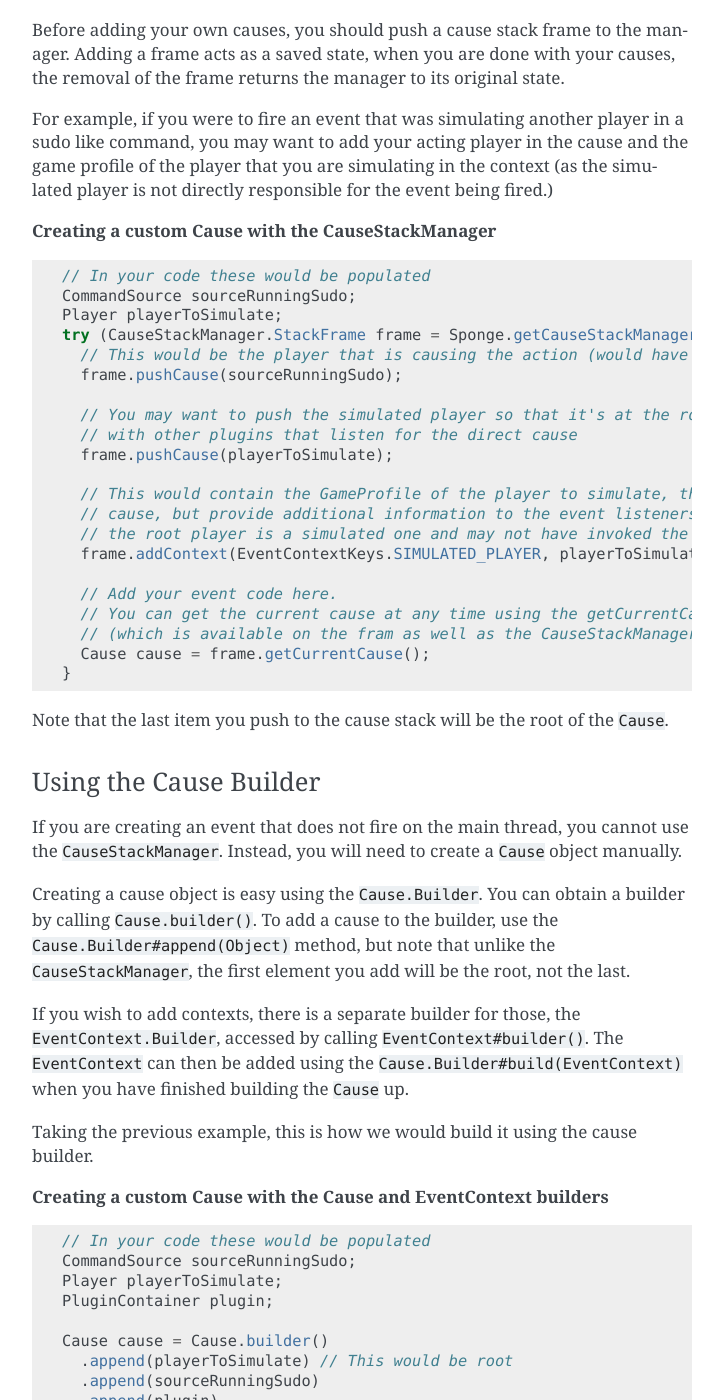
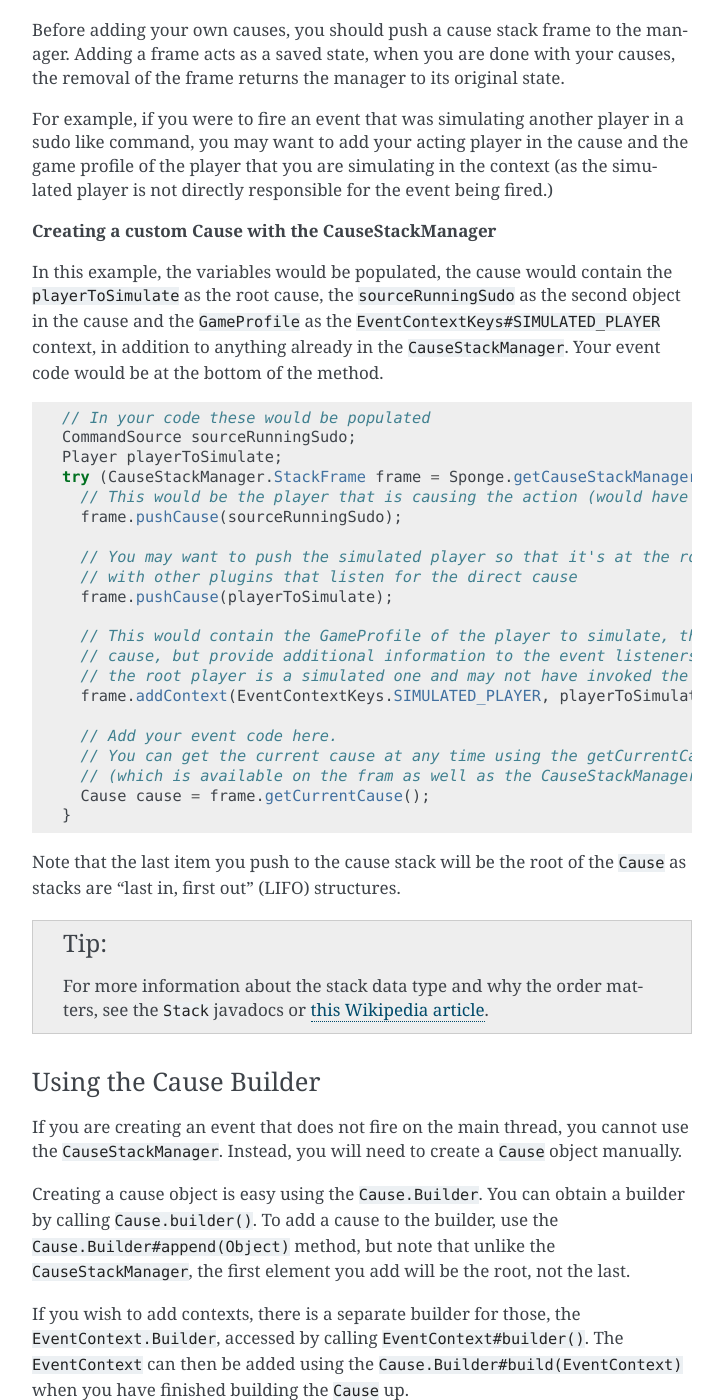
Before and after one commit to SpongePowered/SpongeDocs, a Sphinx documentation site: the page built from source/plugin/event/causes.rst, in a window 1280 px wide and 1400 px high, scrolled down 3659 px. Shown: the whole window, without its empty margins (388-1111 px from the left). Built offline with Sphinx 7.4.7, drawn with Linux system fonts in a browser that asks for light colours; pages that are not in the unit, such as notebooks, are missing from menus; cross-references to code outside the pages are shown as plain code; some of the changed text lies outside the part shown.

Commit message:
Adjustments based on feedback
* Update code style for one of the examples
* Upgrade note to warning about the main thread requirement
* Add some explanation for example code before the example for translation purposes
* Add tip providing additional information about the Stack data type

```diff
--- a/source/plugin/event/causes.rst
+++ b/source/plugin/event/causes.rst
@@ -17,9 +17,11 @@
     org.spongepowered.api.event.cause.EventContextKeys
     org.spongepowered.api.event.entity.DamageEntityEvent
     org.spongepowered.api.plugin.PluginContainer
+    org.spongepowered.api.profile.GameProfile
     java.lang.Class
     java.lang.Object
     java.lang.String
+    java.util.Stack
 
 Events are great for attaching additional logic to game actions, but they have the drawback of providing next to no
 context as to what has **caused** that event to occur. The :javadoc:`Cause` object allows providing and receiving
@@ -141,7 +143,7 @@
 Using the CauseStackManager
 ===========================
 
-.. note::
+.. warning::
 
     The ``CauseStackManager`` only works on the main server thread. If you call it from a
     different thread, an ``IllegalStateException`` will be thrown. Ensure you are on the main
@@ -165,6 +167,11 @@
 simulating in the context (as the simulated player is not directly responsible for the event being fired.)
 
 **Creating a custom Cause with the CauseStackManager**
+
+In this example, the variables would be populated, the cause would contain the ``playerToSimulate`` as
+the root cause, the ``sourceRunningSudo`` as the second object in the cause and the :javadoc:`GameProfile`
+as the :javadoc:`EventContextKeys#SIMULATED_PLAYER` context, in addition to anything already in the
+``CauseStackManager``. Your event code would be at the bottom of the method.
 
 .. code-block:: java
 
@@ -190,7 +197,13 @@
       Cause cause = frame.getCurrentCause();
     }
 
-Note that the last item you push to the cause stack will be the root of the ``Cause``.
+Note that the last item you push to the cause stack will be the root of the ``Cause`` as
+stacks are "last in, first out" (LIFO) structures.
+
+.. tip::
+
+  For more information about the stack data type and why the order matters, see the
+  :javadoc:`Stack` javadocs or `this Wikipedia article <https://en.wikipedia.org/wiki/Stack_(abstract_data_type)>`_.
 
 Using the Cause Builder
 =======================
@@ -212,18 +225,24 @@
 
 **Creating a custom Cause with the Cause and EventContext builders**
 
+Note that in this example, the variables would be populated, and that the first entry appended
+to the cause would be the root cause.
+
 .. code-block:: java
 
-    // In your code these would be populated
     CommandSource sourceRunningSudo;
     Player playerToSimulate;
     PluginContainer plugin;
 
+    EventContext context = EventContext.builder()
+      .add(EventContextKeys.PLAYER_SIMULATED, playerToSimulate.getProfile())
+      .build();
+
     Cause cause = Cause.builder()
-      .append(playerToSimulate) // This would be root
+      .append(playerToSimulate)
       .append(sourceRunningSudo)
       .append(plugin)
-      .build(EventContext.builder().add(EventContextKeys.PLAYER_SIMULATED, playerToSimulate.getProfile()).build());
+      .build(context);
     }
 
 Think carefully about what information to include in your cause.
```
